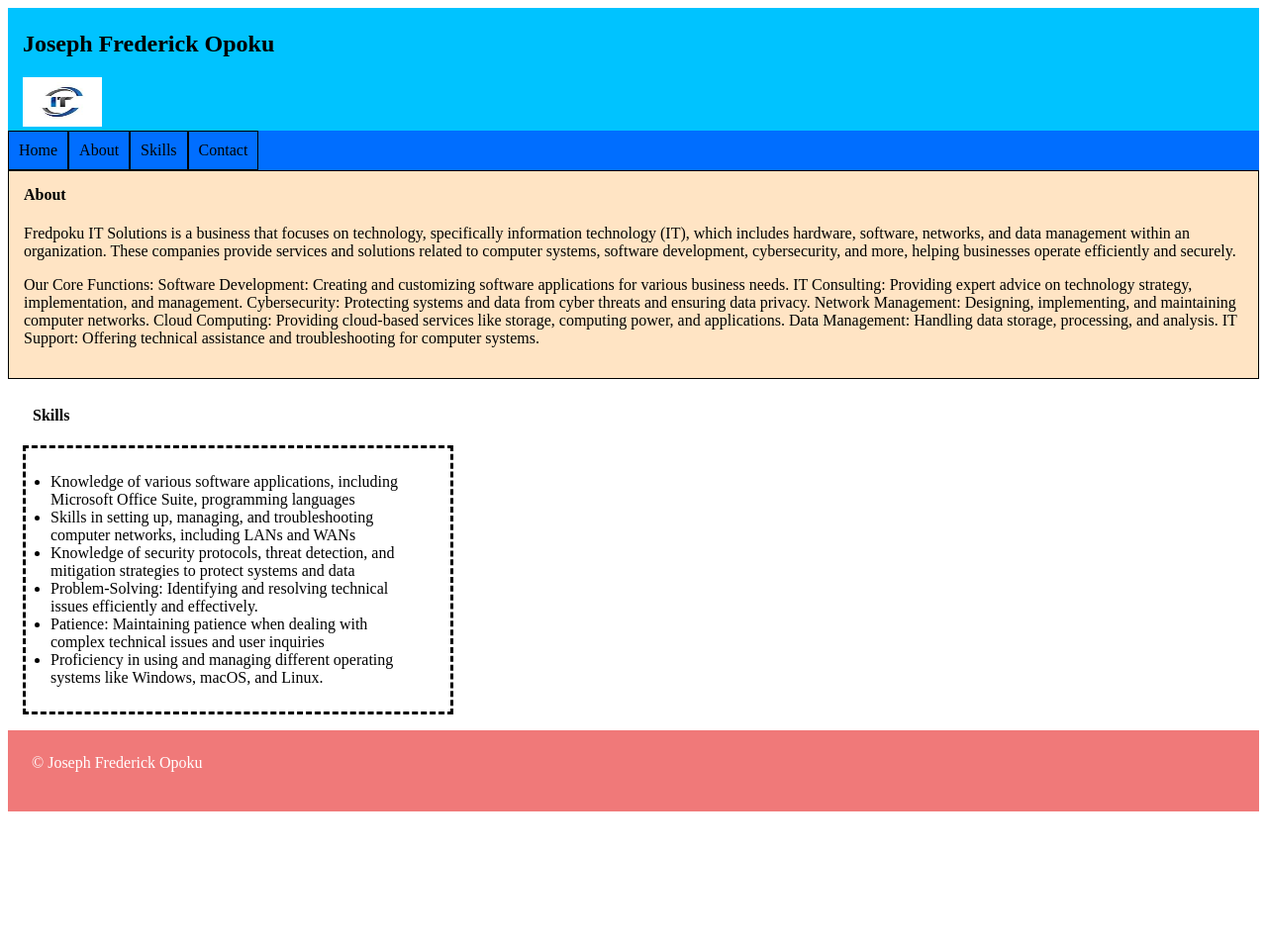
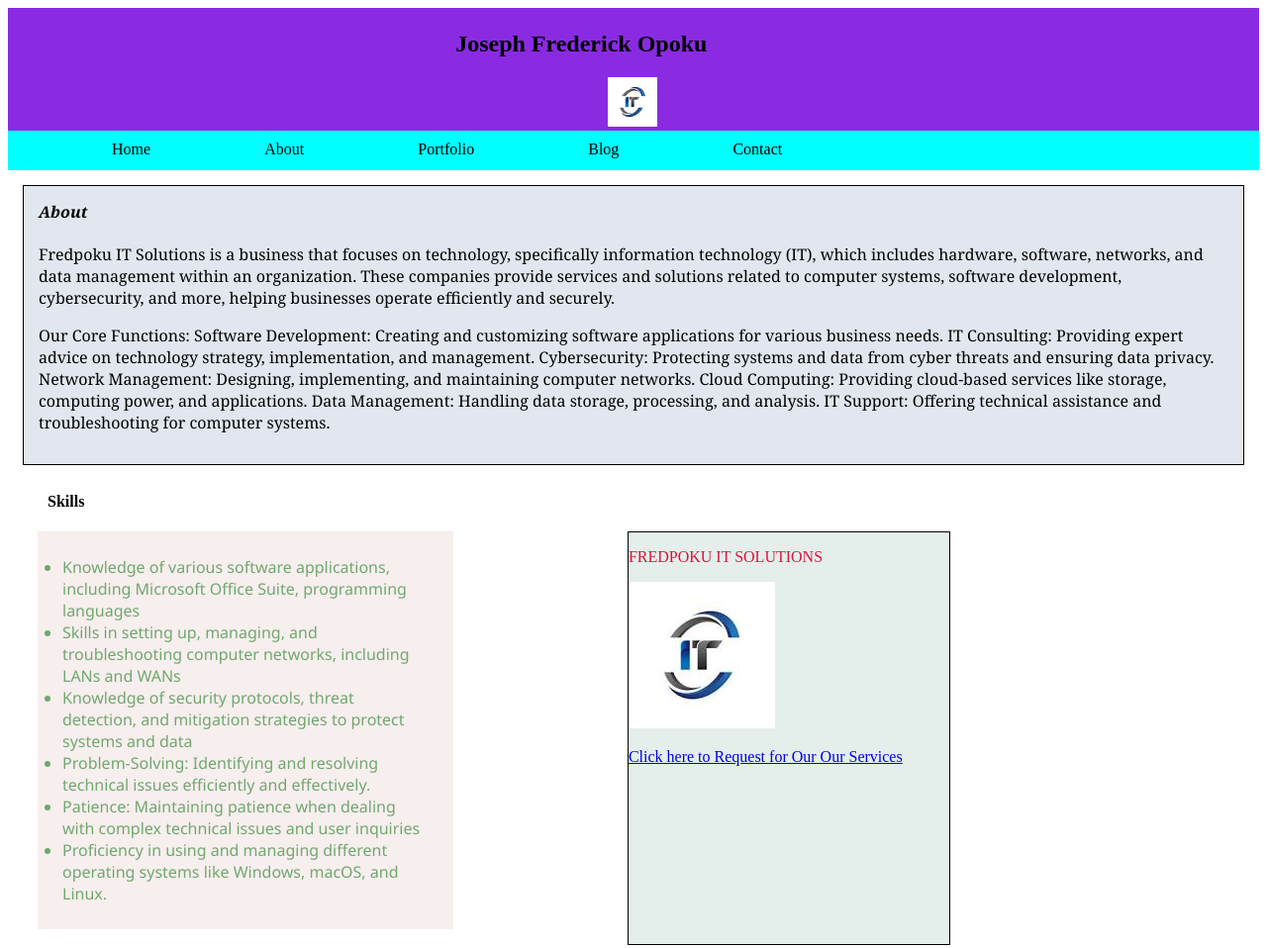
Before and after one commit to Joseph8881/Exam_Joseph-Frederick-Opoku, a plain HTML site: page Index.html in a window 1280 px wide. Shown: the top 958 px of the page at 99% size. Before the commit the page ends 828 px from the top, so only its background shows below. Drawn offline with Linux system fonts and the light colour scheme.

Commit message:
PROGRESS3

```diff
--- a/Index.html
+++ b/Index.html
@@ -4,30 +4,31 @@
     <meta charset="UTF-8">
     <meta name="viewport" content="width=device-width, initial-scale=1.0">
     <title>Joseph Frederick Opoku</title>
+
     <style>
         .men li {
-            list-style: none; padding: 10px; border: 1px solid ;
+            list-style: none; padding: 10px; border: px solid ; margin-left: 30%;
         } .new { list-style: circle; border: none;}
     </style>
 </head>
 <body>
-   <header style=" padding-top: 3px; background-color: rgb(0, 195, 255); flex; flex-direction: column; justify-content:end;">
-  <div style="padding-left: 15px;"> <div style="background-color: ;"><h2>Joseph Frederick Opoku</h2><img src="IT LOGO.jpeg" width="80px" height="50px"></div>
-
+   <header style=" padding-top: 3px; background-color:blueviolet; flex; flex-direction: column; justify-content:end;">
+  <div style="padding-left: 15px;"> <div style="margin-left: 35%;"><h2>Joseph Frederick Opoku</h2>
+  <img src="IT LOGO.jpeg" width="50px" height="50px" style="margin-left: 19%;"></div>
    </div>
-    <div style="background-color: rgb(0, 110, 255); height: 40px; " class="men">
+    <div style="background-color: aqua; height: 40px; " class="men">
 
             <ul style=" display:inline-flex; margin:0px ; padding-left: 0px;">
                 <li>Home</li><li>
-                  About</li><li>Skills</li><li>Contact</li>
+                  About</li><li>Portfolio</li><li>Blog</li><li>Contact</li>
             </ul>
 
     </div>
-   </header>
+   </header>  <div style="padding: 15px;">
 
-  <div style="display: flex; padding: 15px; background-color: bisque; border: 1px solid;">
+  <div style="display: flex; padding: 15px; font-family: Georgia, 'Times New Roman', Times, serif; background-color:rgb(226, 230, 238); border: 1px solid;">
    <div>
-    <h4 style="margin-top: 0;">About</h4>
+    <h4 style="margin-top: 0; font-style: oblique;" >About</h4>
     <p>
 Fredpoku IT Solutions is a business that focuses on technology, specifically information technology (IT),
 which includes hardware, software, networks, and data management within an organization.
@@ -48,15 +49,16 @@
 
 </p>
 </div>
+</div>
 
-</div>
 <br>
-<div style="margin-top:0px; margin-left:25px;">
+<div style="margin-left:25px;">
         <h4 style="margin-top: 10px;">Skills</h4>
 </div>
-  <div>
+  <div style="display: flex;">
     <p>
-      <ul style=" padding:0; margin-top:0px; margin-left:15px; border-style:dashed ; height: 10%; background-color: white; padding: 25px; width: 30%;">
+      <ul style=" padding:0; margin-top:0px; margin-left:15px;font-family: 'Segoe UI', Tahoma, Geneva, Verdana, sans-serif;
+      background-color: rgba(245, 234, 234, 0.808); padding: 25px; width: 30%; color:rgb(112, 168, 111) ;">
     <li>Knowledge of various software applications, including Microsoft Office Suite, programming languages</li>
     <li>Skills in setting up, managing, and troubleshooting computer networks, including LANs and WANs</li>
     <li>Knowledge of security protocols, threat detection, and mitigation strategies to protect systems and data</li>
@@ -65,9 +67,13 @@
     <li>Proficiency in using and managing different operating systems like Windows, macOS, and Linux.
 </li></ul>
     </p>
+    <aside style="display: flex; background-color: ;">
+   <div style="margin-left: 35%; width: 500px; border: 1px solid; background-color: rgb(228, 238, 235);"><P style="color:crimson;">FREDPOKU IT SOLUTIONS</P> <img src="IT LOGO.jpeg">  </P>
+    <a href="form.html"> Click here to Request for Our Our Services</a></div>
+    </aside>
 </div>
 <p>
-  <footer style=" color: white; background-color:rgb(240, 121, 121) ;padding: 1.5rem;">
+  <footer style=" color: white; background-color:rgb(131, 240, 121) ;padding: 1.5rem;">
     © Joseph Frederick Opoku <p>
   </footer>
 </body>
--- /dev/null
+++ b/style.css
@@ -0,0 +1,13 @@
+
+        .men li {
+            list-style: none; padding: 10px; border: px solid ; margin-left: 30%;
+        } .new { list-style: circle; border: none;}
+
+
+        ul {padding:0; margin-top:0px; margin-left:15px; height: 10%;
+        background-color: white; padding: 25px; width: 30%;}
+
+.center{text-align: center;} #order{ text-align:right; background-color:
+       blanchedalmond; background-image: url(),url();
+background-position: right bottom, left top; background-repeat: no-repeat, repeat;
+ padding: 15px;} .med{text-align:end;}
```
Also changed, not shown: form.html (+4 -8 lines).
